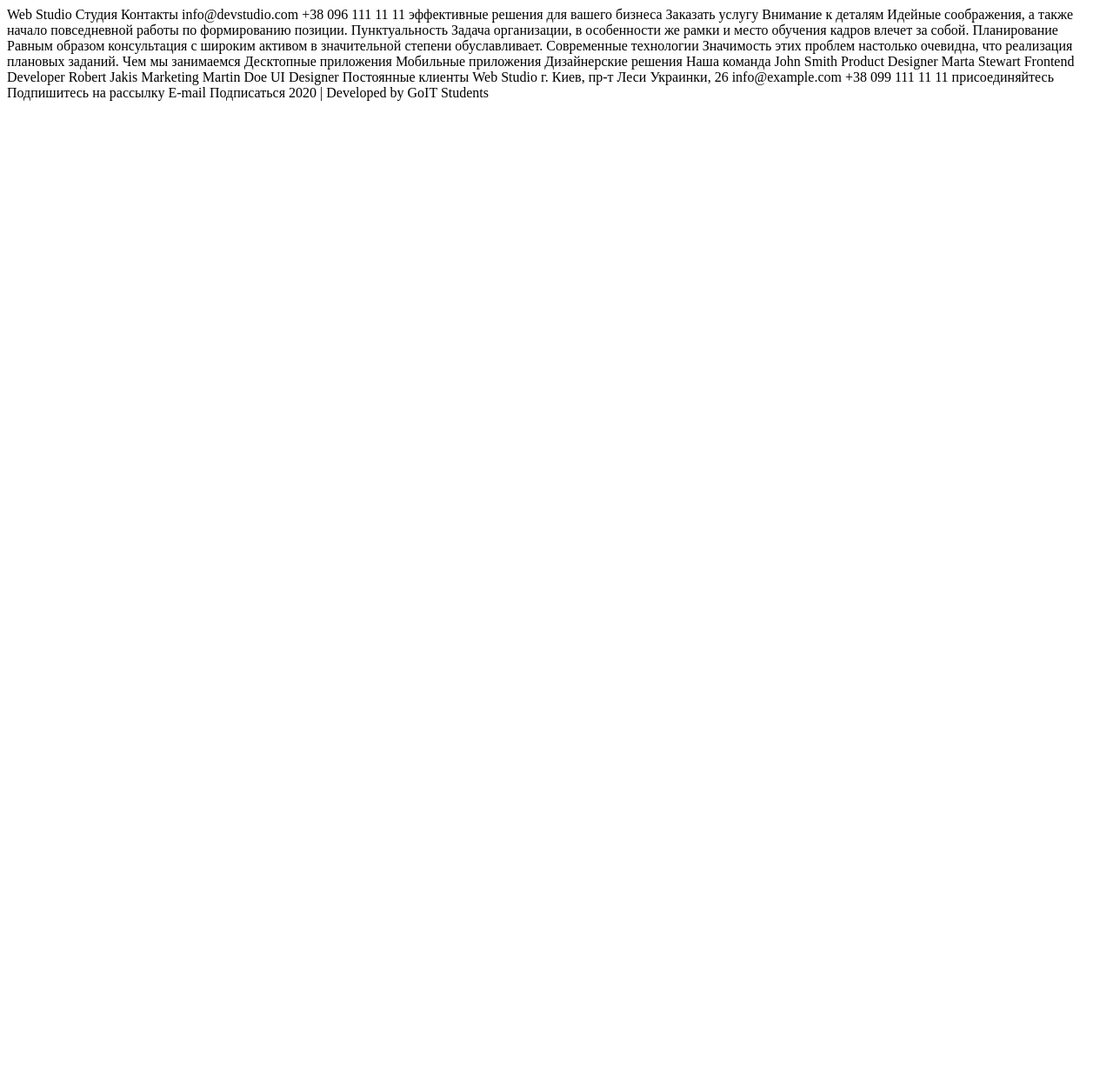
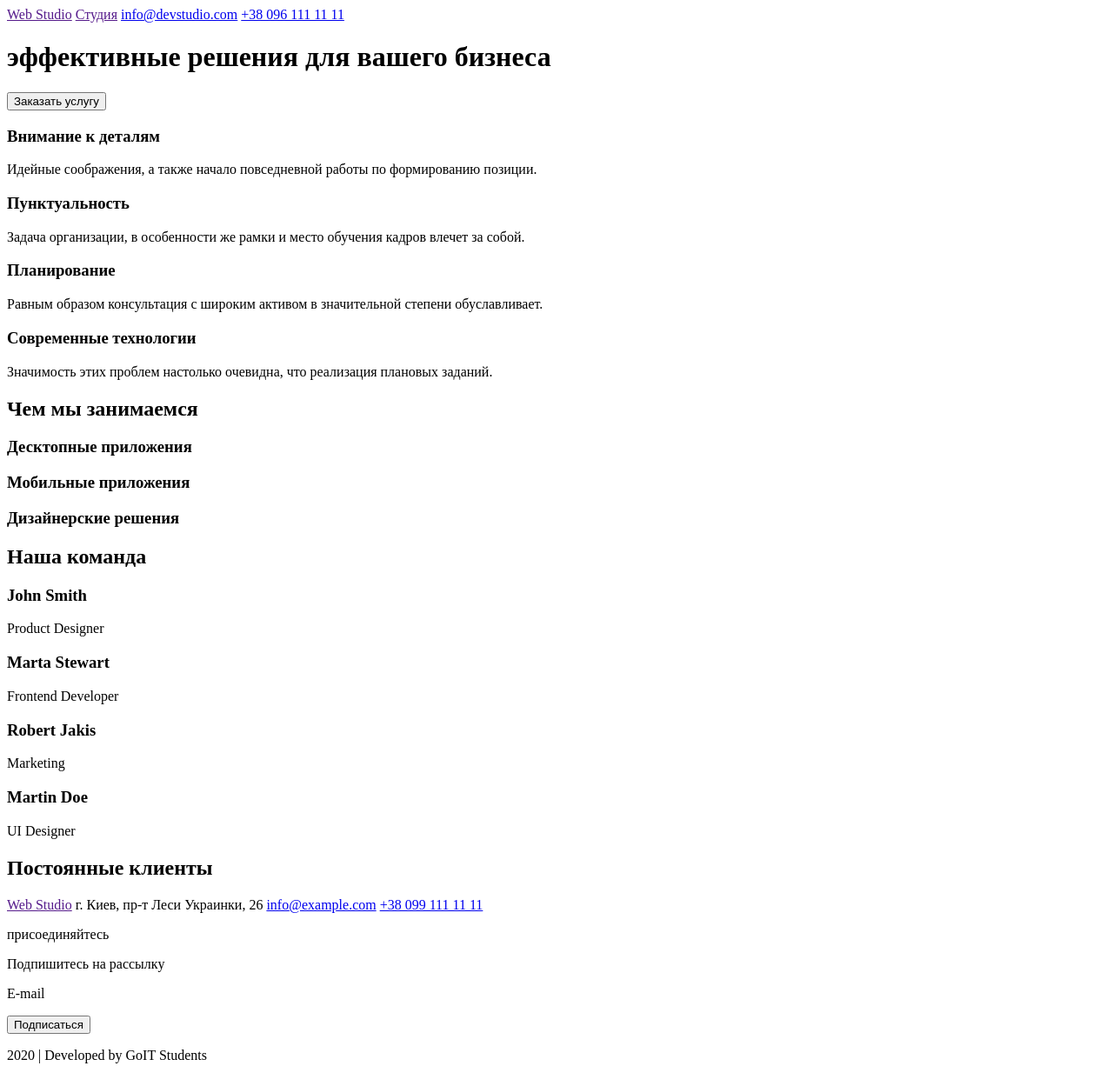
Before and after one commit to aurorabt/vg, a plain HTML site: page index.html in a window 1280 px wide. Shown: the whole page at 87% size. Before the commit the page ends 800 px from the top, so only its background shows below. Drawn offline with Linux system fonts and the light colour scheme.

Commit message:
Update index.html

```diff
--- a/index.html
+++ b/index.html
@@ -7,43 +7,44 @@
     <title>Document</title>
 </head>
 <body>
-    Web Studio
-    Студия
-    Контакты
-    info@devstudio.com
-    +38 096 111 11 11
-    эффективные решения для вашего бизнеса
-    Заказать услугу
-    Внимание к деталям
-Идейные соображения, а также начало повседневной работы по формированию позиции.
-Пунктуальность
-Задача организации, в особенности же рамки и место обучения кадров влечет за собой.
-Планирование
-Равным образом консультация с широким активом в значительной степени обуславливает.
-Современные технологии
-Значимость этих проблем настолько очевидна, что реализация плановых заданий.
-Чем мы занимаемся
-Десктопные приложения
-Мобильные приложения
-Дизайнерские решения
-Наша команда
-John Smith
-Product Designer
-Marta Stewart
-Frontend Developer
-Robert Jakis
-Marketing
-Martin Doe
-UI Designer
-Постоянные клиенты
-Web Studio
+ <a href="">Web Studio</a>
+
+   <a href="">Студия</a>
+    <a href="mailto:example@mail.ru">info@devstudio.com</a>
+
+    <a href="tel:+14251234563"> +38 096 111 11 11</a>
+<h1>эффективные решения для вашего бизнеса</h1>
+<button type="button">Заказать услугу</button>
+   <h3> Внимание к деталям</h3>
+<p> Идейные соображения, а также начало повседневной работы по формированию позиции.</p>
+<h3> Пунктуальность</h3>
+<p> Задача организации, в особенности же рамки и место обучения кадров влечет за собой.</p>
+<h3> Планирование</h3>
+<p> Равным образом консультация с широким активом в значительной степени обуславливает.</p>
+<h3> Современные технологии</h3>
+<p> Значимость этих проблем настолько очевидна, что реализация плановых заданий.</p>
+<h2>Чем мы занимаемся</h2>
+<h3> Десктопные приложения</h3>
+<h3> Мобильные приложения</h3>
+<h3> Дизайнерские решения</h3>
+<h2> Наша команда</h2>
+<h3>John Smith</h3>
+<p> Product Designer</p>
+<h3> Marta Stewart</h3>
+<p> Frontend Developer</p>
+<h3> Robert Jakis</h3>
+<p> Marketing</p>
+<h3> Martin Doe</h3>
+<p> UI Designer</p>
+<h2> Постоянные клиенты</h2>
+ <a href="">Web Studio</a>
 г. Киев, пр-т Леси Украинки, 26
-info@example.com
-+38 099 111 11 11
-присоединяйтесь
-Подпишитесь на рассылку
-E-mail
-Подписаться
-2020 | Developed by GoIT Students
+<a href="mailto:example@mail.ru">info@example.com</a>
+<a href="tel:+14251234563"> +38 099 111 11 11</a>
+<p> присоединяйтесь</p>
+<p>Подпишитесь на рассылку</p>
+<p> E-mail</p>
+<button type="button"> Подписаться</button>
+<p> 2020 | Developed by GoIT Students</p>
 </body>
 </html>
```
